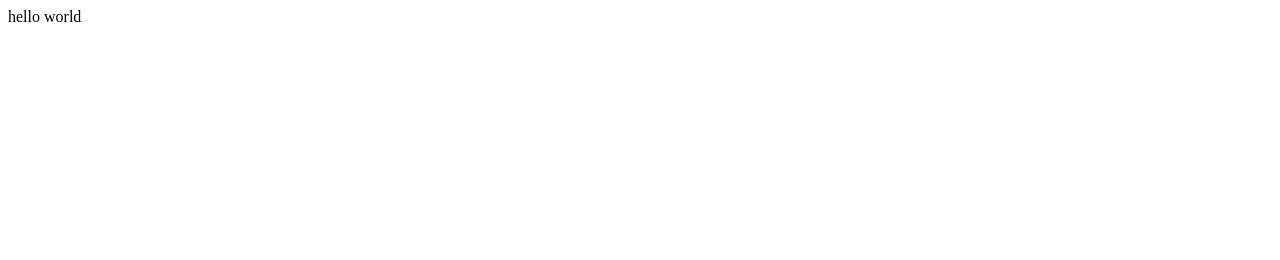
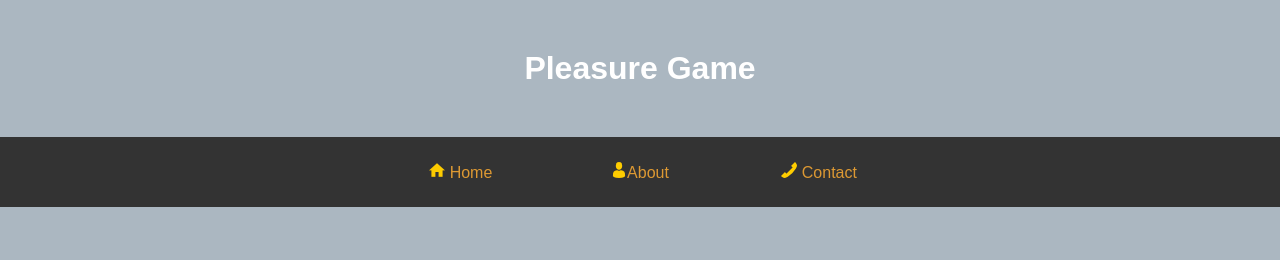
Before and after one commit to ArdorAchord/PLSG, a plain HTML site: page index.html in a window 1280 px wide. Drawn offline with Linux system fonts and the light colour scheme.

Commit message:
add navbar

```diff
--- /dev/null
+++ b/NavBar.css
@@ -0,0 +1,101 @@
+*{
+  margin: 0px;
+  padding: 0px;
+  font-family: 'Arial', sans-serif;
+  color: inherit;
+}
+
+body {
+  background:#abb7c1;
+}
+
+h1 {
+  margin:50px;
+  text-align:center;
+  color:#fff;
+}
+
+nav {
+  width:100%;
+  margin:50px 0px;
+  background:#EEE;
+  display:block;
+}
+
+nav ul {
+  float:left;
+  width:70%;
+}
+
+
+nav li {
+  display:inline-block;
+  float:left;
+  width:20%;
+  height:70px;
+  background:#333;
+  color: #D93;
+  text-align:center;
+  -webkit-transition-duration: 50ms;
+}
+
+nav a {
+  text-decoration:none;
+  display:block;
+  width:100%;
+  height:100%;
+  padding:25px 0px;
+  text-wrap:none;
+}
+
+.bookend {
+  float:left;
+  width:15%;
+  height:70px;
+  background:#333;
+
+}
+.navend{
+  float:left;
+  width:20%;
+  height:70px;
+  background:#333;
+}
+
+nav li:hover {
+  background:#444;
+  color: #FFF;
+  -webkit-transform: scale(1.1) translate(0px,5px);
+  -webkit-box-shadow: 0px 3px 6px rgba(0,0,0,.3);
+  -webkit-backface-visibility: hidden;
+}
+
+nav li:active {
+  -webkit-transform: scale(1.05) translate(0px,3px);
+  -webkit-box-shadow: 0px 2px 3px rgba(0,0,0,.3);
+}
+
+/* Mobile Formatting */
+
+@media screen and (max-width:520px) {
+  nav ul {
+    width:100%
+  }
+
+  nav li {
+    float:none;
+    display:block;
+    width:100%;
+    height:50px;
+  }
+
+  .bookend {
+    display:none;
+  }
+
+  nav a{
+    padding:15px;
+  }
+
+
+}
--- a/index.html
+++ b/index.html
@@ -1 +1,14 @@
-<h>hello world</h>
+<link rel=stylesheet type="text/css" href="font-awesome.min.css">
+<link rel=stylesheet type="text/css" href="NavBar.css">
+  <h1>Pleasure Game</h1>
+<nav>
+  <div class="bookend"></div>
+  <ul>
+    <div class="navend"></div>
+    <li><a href="#"><img src="home-button.png"> Home </a></li>
+    <li><a href="#"><img src="about-us.png">About</a></li>
+    <li><a href="#"><img src="phone-call.png"> Contact</a></li>
+    <div class="navend"></div>
+  </ul>
+  <div class="bookend"></div>
+</nav>
```
Also changed, not shown: about-us.png (added), home-button.png (added), phone-call.png (added).
